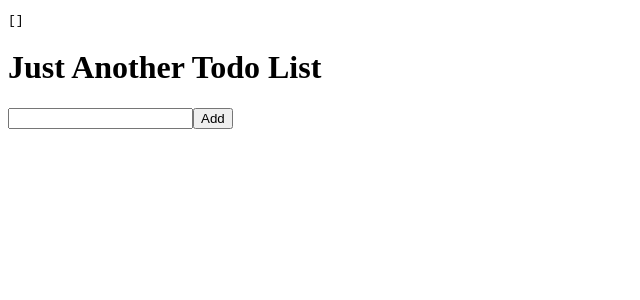
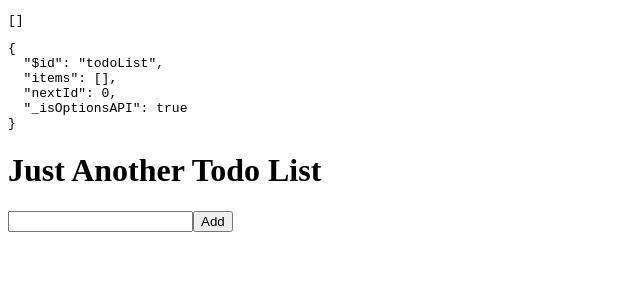
Before and after one commit to jpecheverryp/justAnotherTodoList, a Vue app: page / in a window 1280 px wide. Shown: the top 300 px of the page, without its empty margins (0-640 px from the left). Built offline with nearby package versions, Linux system fonts and the light colour scheme.

Commit message:
defined store for todo list with items array and id counter

```diff
--- a/src/App.vue
+++ b/src/App.vue
@@ -1,12 +1,16 @@
 <script setup lang="ts">
 import { ref } from 'vue';
 import type { Ref } from 'vue';
+import { useTodoList } from '@/stores/todoList'
 
 export interface Todo {
   id: number;
   text: string;
   done: boolean;
 }
+
+const storedList = useTodoList()
+
 // Id counter
 const nextId: Ref<number> = ref(0)
 
@@ -40,6 +44,7 @@ const deleteTodo = (id: number): void => {
 
 <template>
   <pre>{{ todos }}</pre>
+  <pre>{{ storedList }}</pre>
   <h1>Just Another Todo List</h1>
   <form @submit.prevent="addTodo">
     <input v-model="todoInput" type="text">
--- /dev/null
+++ b/src/stores/todoList.ts
@@ -0,0 +1,5 @@
+import { defineStore } from "pinia";
+
+export const useTodoList = defineStore('todoList', {
+  state: () => ({ items: [], nextId: 0 })
+})
```
